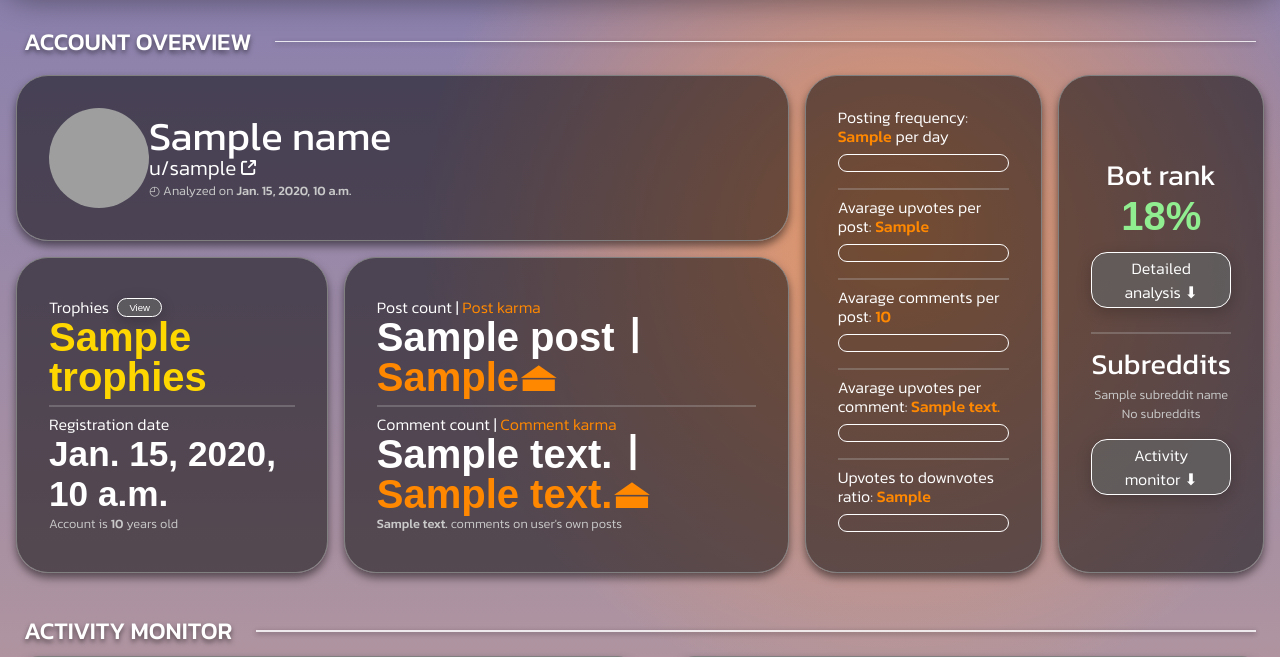
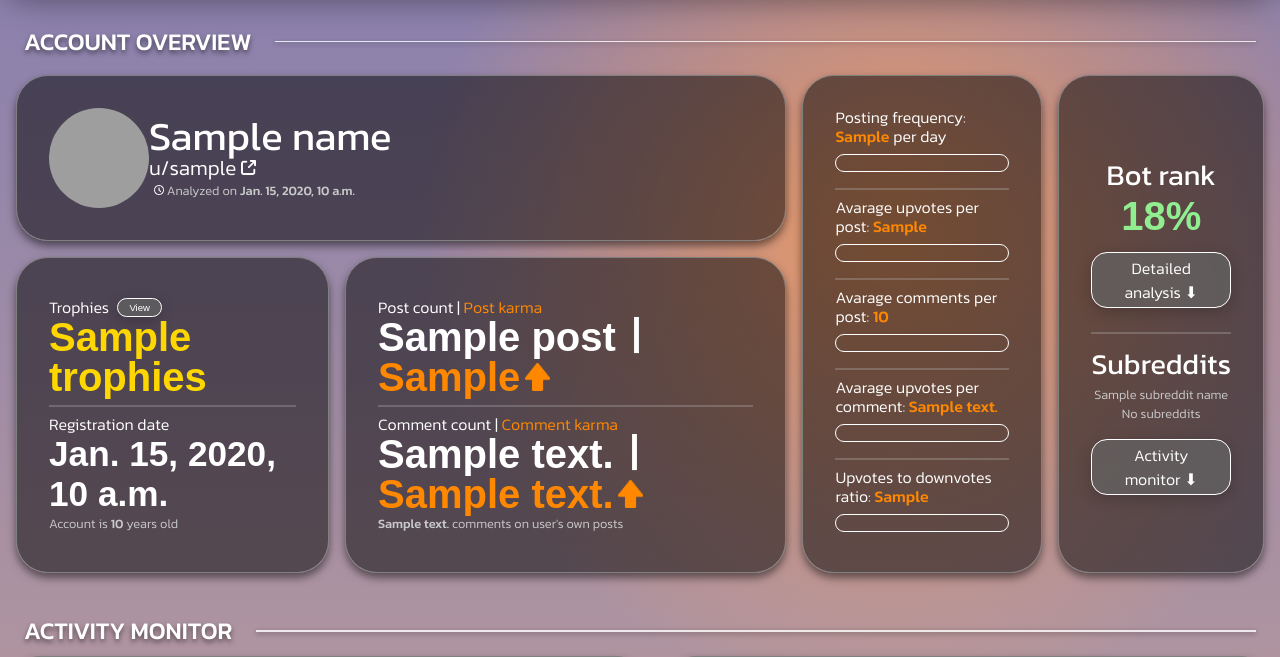
Before and after one commit to kyrylo-om/ReDive, a Django app: template templates/analysis.html in a window 1280 px wide. Shown: the part 100-757 px from the top of the page. Run offline with Django 5.2, Linux system fonts and the light colour scheme; the template is opened without the code that fills it: most values are stand-ins (such as "Sample title", 1, 10 or a date in 2020); some libraries are stand-ins or nearby versions; grey boxes are pictures that could not be loaded.

Commit message:
Add upvote and clock icons

```diff
--- a/static/css/analysis.css
+++ b/static/css/analysis.css
@@ -304,7 +304,7 @@ tr:nth-child(even) {
 }
 
 .icon {
-	filter: brightness(100);
+	/* filter: brightness(100); */
 	margin-left: 0.3rem;
 }
 
--- a/templates/analysis.html
+++ b/templates/analysis.html
@@ -25,8 +25,8 @@
 				</div>
 				<div class="profile-info">
 					<p class="username">{{ name }}</p>
-        			<a class="username2" href="">u/{{ username }}<img src="{% static 'img/external-link.png' %}", width="15", class="icon"></a>
-        			<p class="subtext">&#9716 Analyzed on <span class="bold">{{ date_today }}</p>
+        			<a class="username2" href="https://www.reddit.com/user/{{ username }}" target="_blank">u/{{ username }}<img src="{% static 'img/external-link.png' %}", width="15", class="icon"></a>
+        			<p class="subtext"><img src="{% static 'img/clock.png' %}", width="10", class="icon"> Analyzed on <span class="bold">{{ date_today }}</p>
 				</div>
 			</div>
 			<div class="flex-container", style="flex-direction: row;">
@@ -43,10 +43,10 @@
 				</div>
 				<div class="box">
 					<p class="statistic-title">Post count | <span class="orange">Post karma</span></p>
-					<p class="statistic">{{ post }}〡<span class="orange">{{ post_karma }}⏏</span></p>
+					<p class="statistic">{{ post }}〡<span class="orange">{{ post_karma }}<img src="{% static 'img/upvote.png' %}", width="25", class="icon"></span></p>
 					<div class="separator-line"></div>
 					<p class="statistic-title">Comment count | <span class="orange">Comment karma</span></p>
-					<p class="statistic">{{ comment }}〡<span class="orange">{{ comment_karma }}⏏</span></p>
+					<p class="statistic">{{ comment }}〡<span class="orange">{{ comment_karma }}<img src="{% static 'img/upvote.png' %}", width="25", class="icon"></span></p>
 					<p class="subtext"><span class="bold">{{ averal_comments }}</span> comments on user's own posts</p>
 				</div>
 			</div>
@@ -82,7 +82,7 @@
 						<a class="subtext link" href="https://www.reddit.com/{{ sr }}" target="_blank">{{ sr }}</a>
 				{% endfor %}
 				{% if subreddit_activity|length > 3 %}
-					<p class="subtext">and {{ k }} more</p>
+					<p class="subtext">- and {{ k }} more -</p>
 				{% else %}
 					<p class="subtext">No subreddits</p>
 				{% endif %}
```
Also changed, not shown: static/img/clock.png (added), static/img/upvote.png (added).
